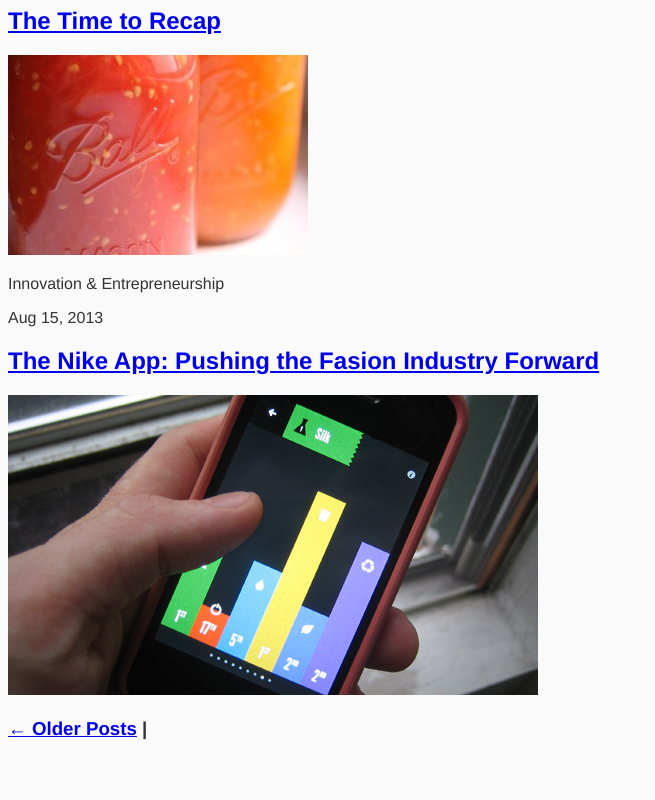
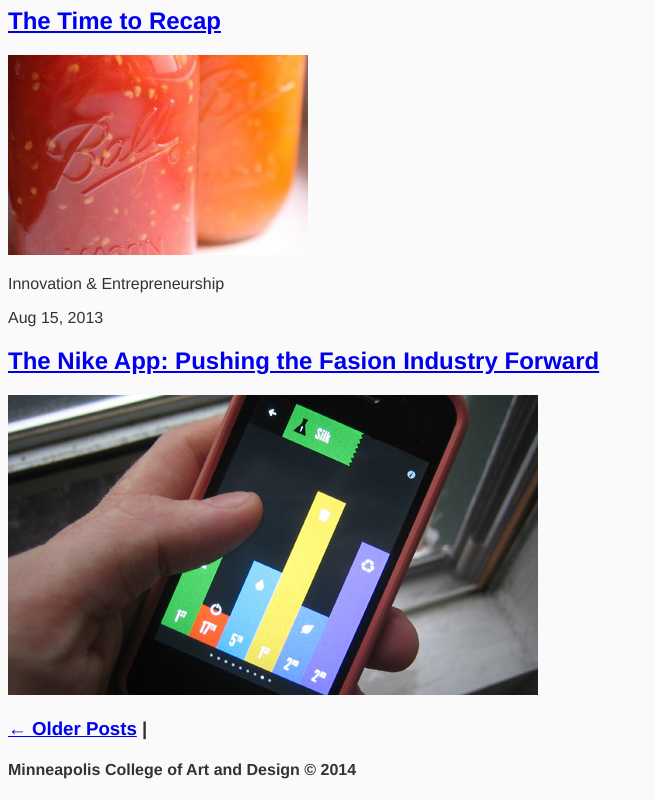
Before and after one commit to emilyolson85/mcad-sdblog, a website: page app/index.html in a window 1280 px wide. Shown: the part 4094-4894 px from the top of the page, without its empty margins (0-655 px from the left). Before the commit the page ends 4852 px from the top, so only its background shows below. Drawn offline with nearby package versions, Linux system fonts and the light colour scheme; files that its build step writes are made by us from their sources.

Commit message:
Added Footer

```diff
--- a/app/index.html
+++ b/app/index.html
@@ -141,17 +141,8 @@
 
 		<!--Footer-->
 		<footer class="footer">
-
-
+			<h4>Minneapolis College of Art and Design &copy 2014</h4>
 		</footer>
-
-
-
-
-
-
-
-
 
         <!-- Google Analytics: change UA-XXXXX-X to be your site's ID. -->
         <script>
```
